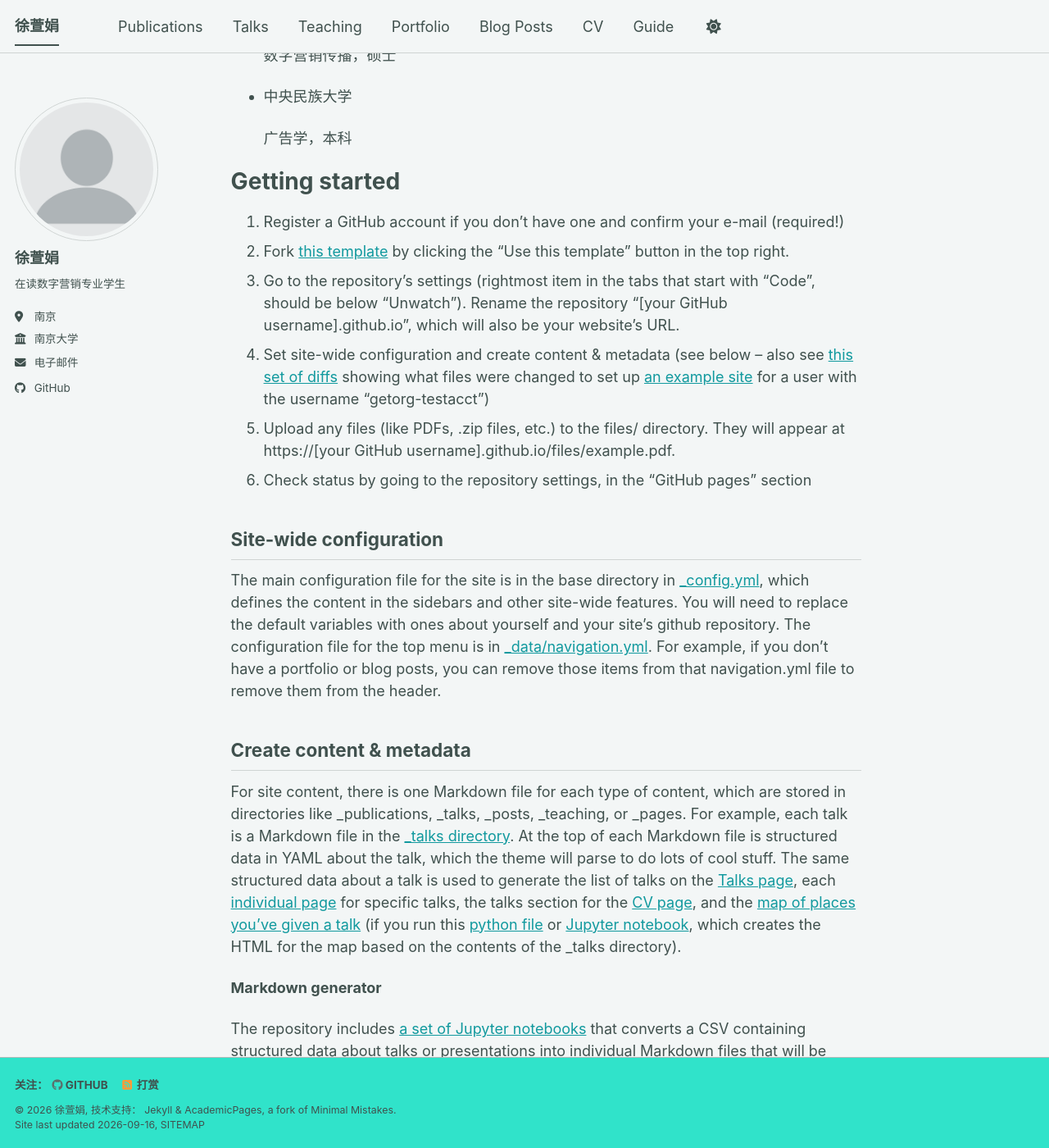
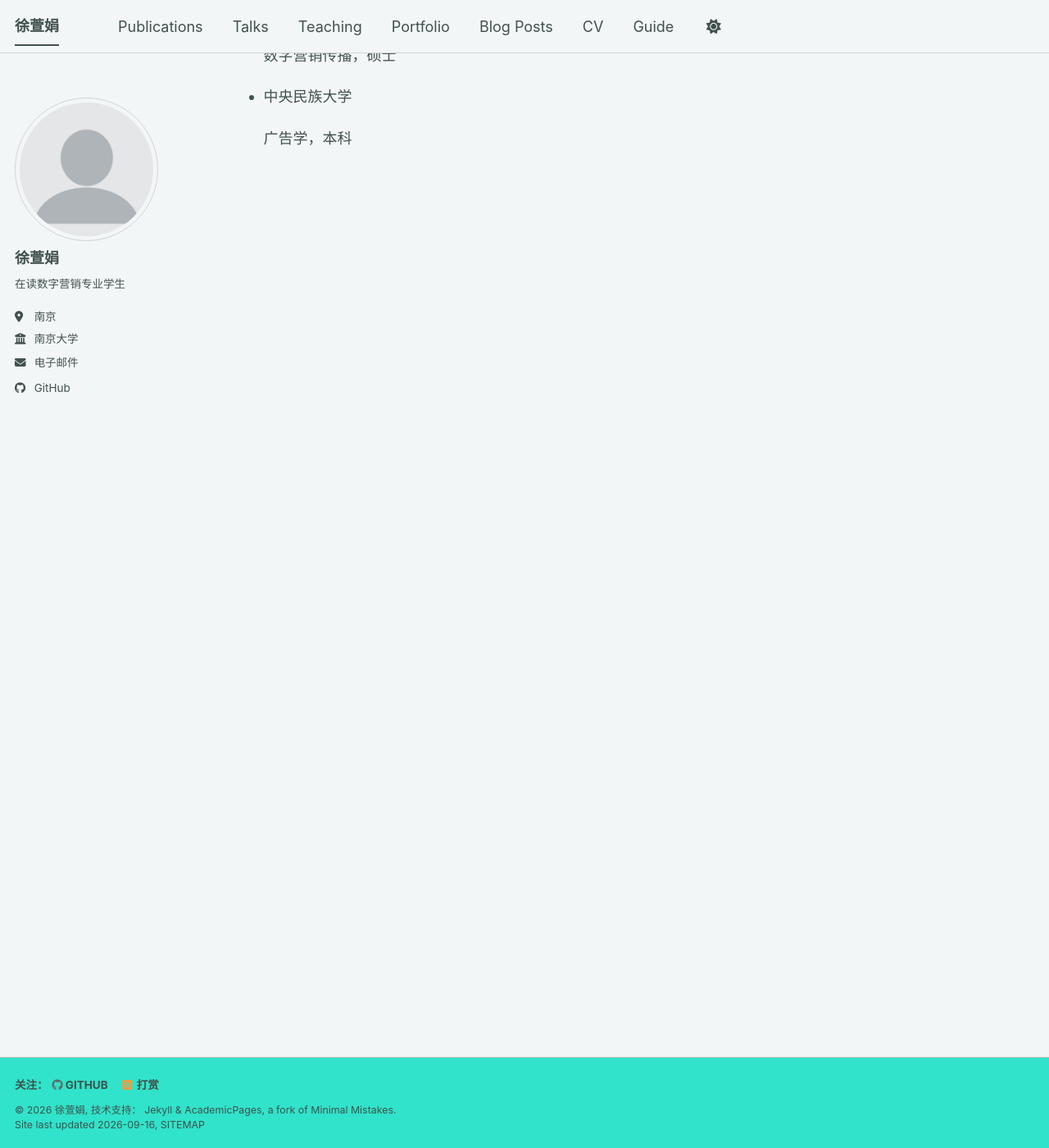
Before and after one commit to hsuanchuanhsu0527/hsuanchuanhsu0527.github.io, a Jekyll site: the page built from _pages/about.md, in a window 1280 px wide and 1400 px high, scrolled down 269 px. Shown: the whole window at 82% size. Built offline with Jekyll 4.4.1, drawn with Linux system fonts in a browser that asks for light colours; a style sheet for code colours, icons or effects is not loaded; some of the changed text lies outside the part shown.

Commit message:
Update about.md

```diff
--- a/_pages/about.md
+++ b/_pages/about.md
@@ -20,33 +20,3 @@ redirect_from:
 - 中央民族大学
 
   广告学，本科
-
-
-Getting started
-======
-1. Register a GitHub account if you don't have one and confirm your e-mail (required!)
-1. Fork [this template](https://github.com/academicpages/academicpages.github.io) by clicking the "Use this template" button in the top right.
-1. Go to the repository's settings (rightmost item in the tabs that start with "Code", should be below "Unwatch"). Rename the repository "[your GitHub username].github.io", which will also be your website's URL.
-1. Set site-wide configuration and create content & metadata (see below -- also see [this set of diffs](https://archive.is/3TPas) showing what files were changed to set up [an example site](https://getorg-testacct.github.io) for a user with the username "getorg-testacct")
-1. Upload any files (like PDFs, .zip files, etc.) to the files/ directory. They will appear at https://[your GitHub username].github.io/files/example.pdf.
-1. Check status by going to the repository settings, in the "GitHub pages" section
-
-Site-wide configuration
-------
-The main configuration file for the site is in the base directory in [_config.yml](https://github.com/academicpages/academicpages.github.io/blob/master/_config.yml), which defines the content in the sidebars and other site-wide features. You will need to replace the default variables with ones about yourself and your site's github repository. The configuration file for the top menu is in [_data/navigation.yml](https://github.com/academicpages/academicpages.github.io/blob/master/_data/navigation.yml). For example, if you don't have a portfolio or blog posts, you can remove those items from that navigation.yml file to remove them from the header.
-
-Create content & metadata
-------
-For site content, there is one Markdown file for each type of content, which are stored in directories like _publications, _talks, _posts, _teaching, or _pages. For example, each talk is a Markdown file in the [_talks directory](https://github.com/academicpages/academicpages.github.io/tree/master/_talks). At the top of each Markdown file is structured data in YAML about the talk, which the theme will parse to do lots of cool stuff. The same structured data about a talk is used to generate the list of talks on the [Talks page](https://academicpages.github.io/talks), each [individual page](https://academicpages.github.io/talks/2012-03-01-talk-1) for specific talks, the talks section for the [CV page](https://academicpages.github.io/cv), and the [map of places you've given a talk](https://academicpages.github.io/talkmap.html) (if you run this [python file](https://github.com/academicpages/academicpages.github.io/blob/master/talkmap.py) or [Jupyter notebook](https://github.com/academicpages/academicpages.github.io/blob/master/talkmap.ipynb), which creates the HTML for the map based on the contents of the _talks directory).
-
-**Markdown generator**
-
-The repository includes [a set of Jupyter notebooks](https://github.com/academicpages/academicpages.github.io/tree/master/markdown_generator
-) that converts a CSV containing structured data about talks or presentations into individual Markdown files that will be properly formatted for the Academic Pages template. The sample CSVs in that directory are the ones I used to create my own personal website at stuartgeiger.com. My usual workflow is that I keep a spreadsheet of my publications and talks, then run the code in these notebooks to generate the Markdown files, then commit and push them to the GitHub repository.
-
-How to edit your site's GitHub repository
-------
-Many people use a git client to create files on their local computer and then push them to GitHub's servers. If you are not familiar with git, you can directly edit these configuration and Markdown files directly in the github.com interface. Navigate to a file (like [this one](https://github.com/academicpages/academicpages.github.io/blob/master/_talks/2012-03-01-talk-1.md) and click the pencil icon in the top right of the content preview (to the right of the "Raw | Blame | History" buttons). You can delete a file by clicking the trashcan icon to the right of the pencil icon. You can also create new files or upload files by navigating to a directory and clicking the "Create new file" or "Upload files" buttons.
-
-Example: editing a Markdown file for a talk
-![Editing a Markdown file for a talk](/images/editing-talk.png)
```
